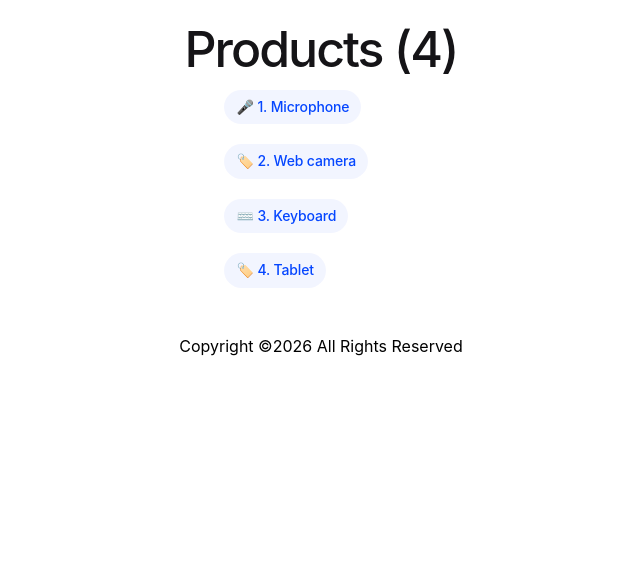
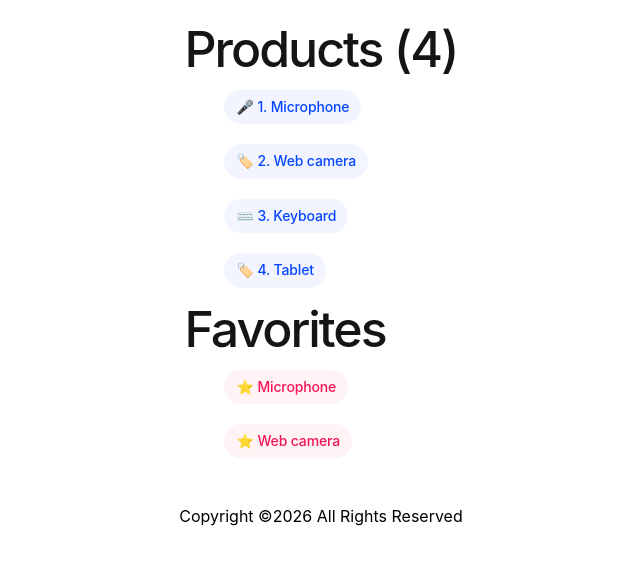
Before and after one commit to ChristianGHoejgaard/AngularTraining, an Angular app in the folder my-app/: page / in a window 1280 px wide. Shown: the top 564 px of the page, without its empty margins (319-959 px from the left). Built offline with nearby package versions, Linux system fonts and the light colour scheme.

Commit message:
Services and injectors

```diff
--- /dev/null
+++ b/my-app/src/app/Services/products.service.ts
@@ -0,0 +1,19 @@
+import { Injectable } from '@angular/core';
+import { Product } from '.././product';
+
+@Injectable({
+  providedIn: 'root'
+})
+export class ProductsService {
+
+  constructor() { }
+
+  getProducts(): Product[] {
+    return [
+      { id: 1, title: 'Keyboard', price: 100, categories: {1: 'Computing', 2: 'Peripherals'}},
+      { id: 2, title: 'Microphone', price: 35, categories: {3: 'Multimedia'}},
+      { id: 3, title: 'Web camera', price: 79, categories: {1: 'Computing', 3: 'Multimedia'}},
+      { id: 4, title: 'Tablet', price: 500, categories: {4: 'Entertainment'}}
+    ];
+  }
+}
--- /dev/null
+++ b/my-app/src/app/favorites/favorites.component.css
@@ -0,0 +1,27 @@
+.pill-group {
+  display: flex;
+  flex-direction: column;
+  align-items: start;
+  flex-wrap: wrap;
+  gap: 1.25rem;
+}
+
+.pill {
+  display: flex;
+  align-items: center;
+  --pill-accent: var(--hot-red);
+  background: color-mix(in srgb, var(--hot-red) 5%, transparent);
+  color: var(--pill-accent);
+  padding-inline: 0.75rem;
+  padding-block: 0.375rem;
+  border-radius: 2.75rem;
+  border: 0;
+  transition: background 0.3s ease;
+  font-family: var(--inter-font);
+  font-size: 0.875rem;
+  font-style: normal;
+  font-weight: 500;
+  line-height: 1.4rem;
+  letter-spacing: -0.00875rem;
+  text-decoration: none;
+}
--- /dev/null
+++ b/my-app/src/app/favorites/favorites.component.html
@@ -0,0 +1,7 @@
+<ul class="pill-group">
+    @for(product of products | slice:1:3; track product.id) {
+        <li class="pill">
+            ⭐ {{product.title}}
+        </li>
+    }
+</ul>
--- /dev/null
+++ b/my-app/src/app/favorites/favorites.component.ts
@@ -0,0 +1,21 @@
+import { CommonModule } from '@angular/common';
+import { Component, OnInit } from '@angular/core';
+import { Product } from '../product';
+import { ProductsService } from '../Services/products.service';
+
+@Component({
+  selector: 'app-favorites',
+  imports: [CommonModule],
+  templateUrl: './favorites.component.html',
+  styleUrl: './favorites.component.css'
+})
+export class FavoritesComponent implements OnInit {
+  products: Product[] = [];
+
+  constructor(private readonly productService: ProductsService) { }
+
+  ngOnInit(): void {
+    this.products = this.productService.getProducts();
+  }
+
+}
--- a/my-app/src/app/product-list/product-list.component.css
+++ b/my-app/src/app/product-list/product-list.component.css
@@ -5,14 +5,14 @@ font-weight: 500;
 line-height: 100%;
 letter-spacing: -0.125rem;
 margin: 0;
-font-family: "Inter Tight", -apple-system, BlinkMacSystemFont, "Segoe UI", Roboto, Helvetica, Arial, sans-serif, "Apple Color Emoji", "Segoe UI Emoji", "Segoe UI Symbol";
+  font-family: "Inter Tight", -apple-system, BlinkMacSystemFont, "Segoe UI", Roboto,
+    Helvetica, Arial, sans-serif, "Apple Color Emoji", "Segoe UI Emoji",
+    "Segoe UI Symbol";
 }
 
 p {
-margin: 0;
-color: gray;
-font-size: 24px;
-font-family: system-ui, -apple-system, BlinkMacSystemFont, 'Segoe UI', Roboto, Oxygen, Ubuntu, Cantarell, 'Open Sans', 'Helvetica Neue', sans-serif
+  margin: 0;
+  color: var(--gray-700);
 }
 
 .pill-group {
--- a/my-app/src/app/product-list/product-list.component.html
+++ b/my-app/src/app/product-list/product-list.component.html
@@ -18,3 +18,5 @@
 </ul>
 
 <app-product-detail #productDetail [product]="selectedProduct" (added)="onAdded($event)"></app-product-detail>
+<h1>Favorites</h1>
+<app-favorites></app-favorites>
--- a/my-app/src/app/product-list/product-list.component.ts
+++ b/my-app/src/app/product-list/product-list.component.ts
@@ -1,30 +1,29 @@
-import { AfterViewInit, Component, viewChild } from '@angular/core';
+import { OnInit, Component, inject } from '@angular/core';
 import { Product} from '../product';
 import { ProductDetailComponent } from '../product-detail/product-detail.component';
 import { SortPipe } from '../Pipes/sort.pipe';
+import { ProductsService } from '../Services/products.service';
+import { FavoritesComponent } from '../favorites/favorites.component';
 
 @Component({
   selector: 'app-product-list',
-  imports: [ProductDetailComponent, SortPipe],
+  imports: [ProductDetailComponent, SortPipe, FavoritesComponent],
   templateUrl: './product-list.component.html',
   styleUrl: './product-list.component.css',
+  providers: [ProductsService]
 })
-export class ProductListComponent implements AfterViewInit{
-  products: Product[] = [
-    { id: 1, title: 'Keyboard', price: 100, categories: {1: 'Computing', 2: 'Peripherals'}},
-    { id: 2, title: 'Microphone', price: 35, categories: {3: 'Multimedia'}},
-    { id: 3, title: 'Web camera', price: 79, categories: {1: 'Computing', 3: 'Multimedia'}},
-    { id: 4, title: 'Tablet', price: 500, categories: {4: 'Entertainment'}}
-  ];
+export class ProductListComponent implements OnInit {
+  products: Product[] = [];
 
   selectedProduct: Product | undefined;
-  productDetail = viewChild(ProductDetailComponent);
+
+  private productService = inject(ProductsService);
 
   onAdded(product: Product) {
     alert(`${product.title} added to the cart!`);
   }
 
-  ngAfterViewInit(): void {
-    console.log(this.productDetail()!.product());
+  ngOnInit(): void {
+    this.products = this.productService.getProducts();
   }
 }
```
Also changed, not shown: 2 other files (tests, documents, lock files or other folders).
